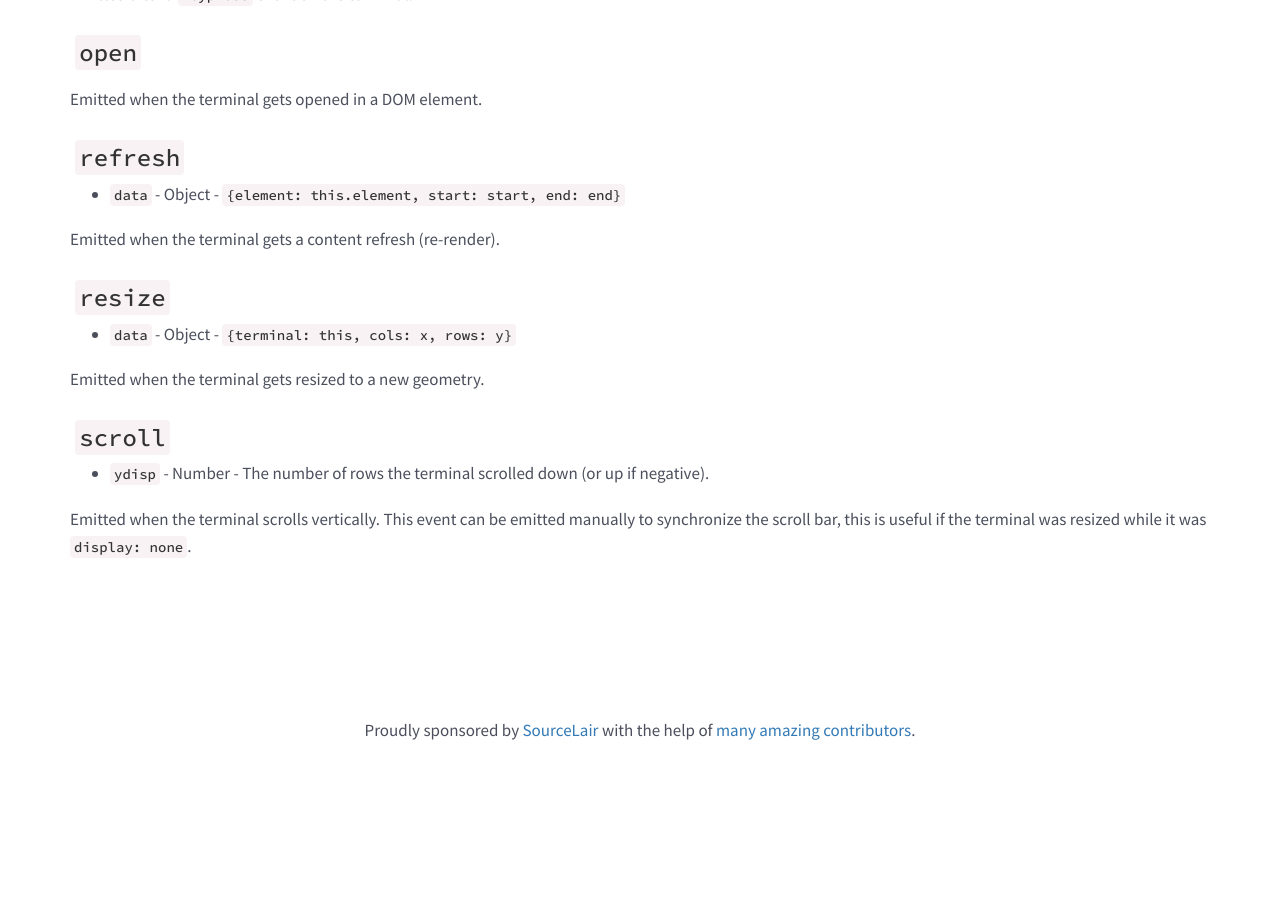
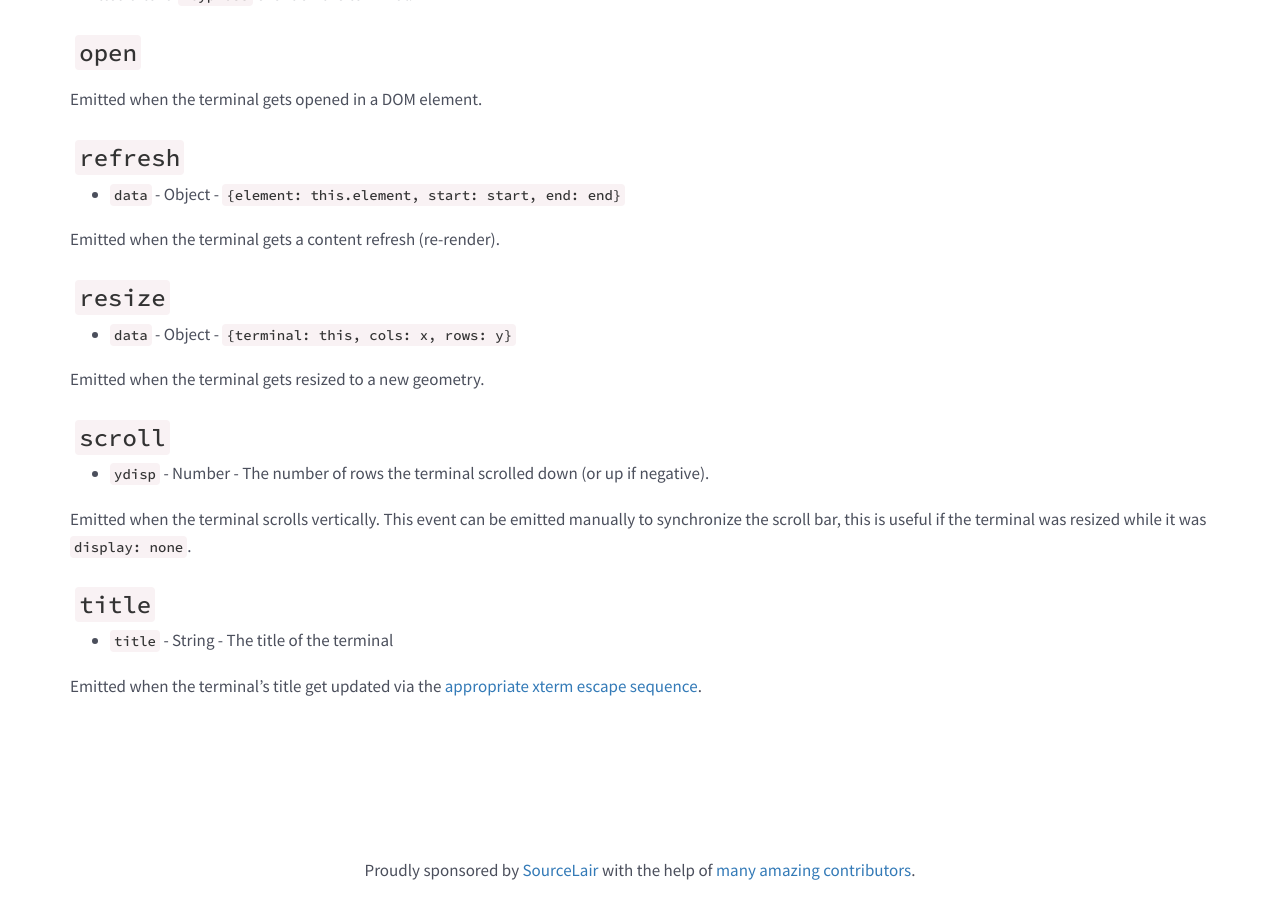
Before and after one commit to xtermjs/xtermjs.org, a Jekyll site: the page built from _docs/api/Terminal.md, in a window 1280 px wide and 900 px high, scrolled down 6909 px. Built offline with Jekyll 4.4.1, drawn with Linux system fonts in a browser that asks for light colours; nearby versions of some CDN libraries; before the commit the page ends 7669 px from its top, so only the background shows below that.

Commit message:
Document title event
Closes sourcelair/xterm.js#315.

```diff
--- a/_docs/api/Terminal.md
+++ b/_docs/api/Terminal.md
@@ -349,3 +349,9 @@ Emitted when the terminal gets resized to a new geometry.
 - `ydisp` - Number - The number of rows the terminal scrolled down (or up if negative).
 
 Emitted when the terminal scrolls vertically. This event can be emitted manually to synchronize the scroll bar, this is useful if the terminal was resized while it was `display: none`.
+
+### `title`
+
+- `title` - String - The title of the terminal
+
+Emitted when the terminal's title get updated via the [appropriate xterm escape sequence](http://tldp.org/HOWTO/Xterm-Title-3.html).
```
